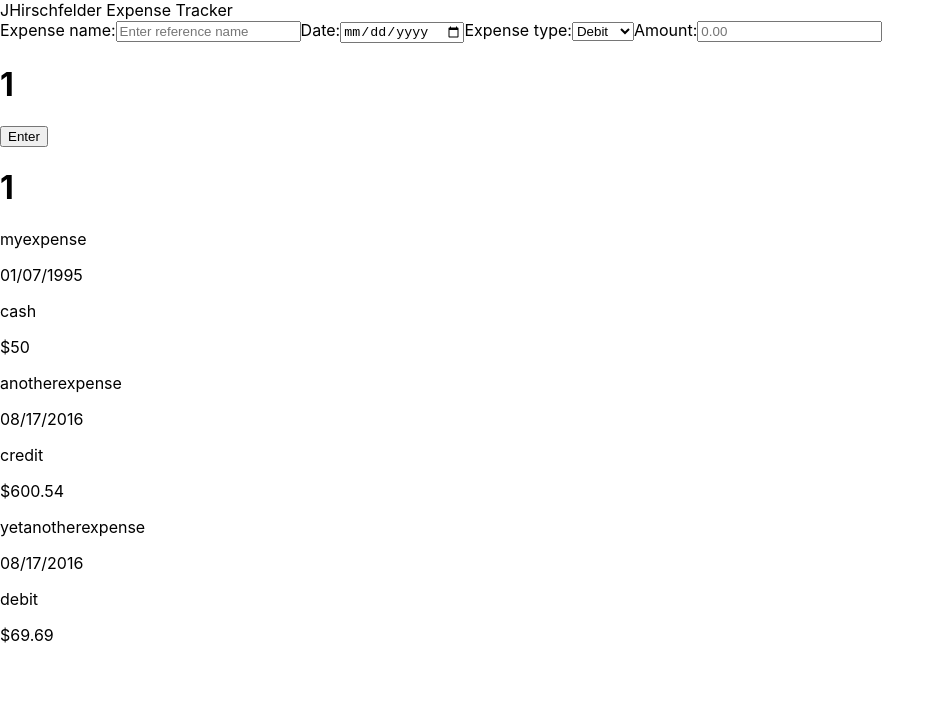
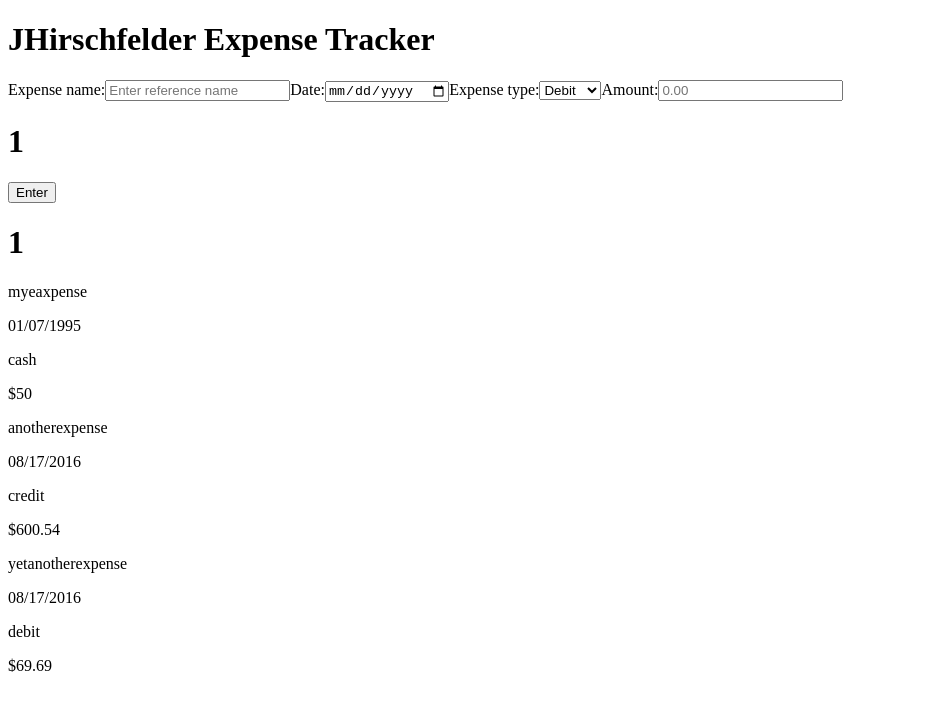
Before and after one commit to JHirschfelder/Expense-tracker-app, a React (Create React App) app: page / in a window 1280 px wide. Shown: the top 710 px of the page, without its empty margins (0-945 px from the left). Built offline with nearby package versions, Linux system fonts and the light colour scheme.

Commit message:
Consolidated components and removed css files

```diff
--- a/src/App.css
+++ /dev/null
@@ -1,38 +0,0 @@
-.App {
-  text-align: center;
-}
-
-.App-logo {
-  height: 40vmin;
-  pointer-events: none;
-}
-
-@media (prefers-reduced-motion: no-preference) {
-  .App-logo {
-    animation: App-logo-spin infinite 20s linear;
-  }
-}
-
-.App-header {
-  background-color: #282c34;
-  min-height: 100vh;
-  display: flex;
-  flex-direction: column;
-  align-items: center;
-  justify-content: center;
-  font-size: calc(10px + 2vmin);
-  color: white;
-}
-
-.App-link {
-  color: #61dafb;
-}
-
-@keyframes App-logo-spin {
-  from {
-    transform: rotate(0deg);
-  }
-  to {
-    transform: rotate(360deg);
-  }
-}
--- a/src/App.js
+++ /dev/null
@@ -1,25 +0,0 @@
-import React from 'react'
-
-import './App.css'
-import DataEntry from "./DataEntry"
-import DataTable from "./DataTable"
-import CreateNewItem from "./CreateNewItem"
-
-
-class App extends React.Component {
-
-  render() {
-
-    return (
-      <div>
-        <div>JHirschfelder Expense Tracker</div>
-        <DataEntry />
-        <CreateNewItem />
-        <DataTable />
-      </div>
-    )
-
-  }
-}
-
-export default App;
--- a/src/DataTable.js
+++ b/src/DataTable.js
@@ -1,6 +1,4 @@
 import React from "react"
-
-import ExpenseLine from "./ExpenseLine"
 
 
 class DataTable extends React.Component {
@@ -8,7 +6,7 @@ class DataTable extends React.Component {
   render() {
 
     let RawExpenseData=[
-      {id:1, name:"myexpense", date:"01/07/1995", type:"cash", amount:"50"},
+      {id:1, name:"myeaxpense", date:"01/07/1995", type:"cash", amount:"50"},
       {id:2, name:"anotherexpense", date:"08/17/2016", type:"credit", amount:"600.54"},
       {id:3, name:"yetanotherexpense", date:"08/17/2016", type:"debit", amount:"69.69"}
     ]
@@ -23,6 +21,22 @@ class DataTable extends React.Component {
       </div>
     )
   }
+
+}
+
+class ExpenseLine extends React.Component {
+
+  render() {
+
+    return (
+      <div>
+          <p>{this.props.name}</p>
+          <p>{this.props.date}</p>
+          <p>{this.props.type}</p>
+          <p>${this.props.amount}</p>
+      </div>
+    )
+  }
 }
 
 export default DataTable
--- a/src/ExpenseLine.js
+++ /dev/null
@@ -1,19 +0,0 @@
-import React from "react"
-
-class ExpenseLine extends React.Component {
-
-  render() {
-
-    return (
-      <div>
-          <p>{this.props.name}</p>
-          <p>{this.props.date}</p>
-          <p>{this.props.type}</p>
-          <p>${this.props.amount}</p>
-      </div>
-    )
-  }
-}
-
-
-export default ExpenseLine
--- a/src/index.css
+++ /dev/null
@@ -1,13 +0,0 @@
-body {
-  margin: 0;
-  font-family: -apple-system, BlinkMacSystemFont, 'Segoe UI', 'Roboto', 'Oxygen',
-    'Ubuntu', 'Cantarell', 'Fira Sans', 'Droid Sans', 'Helvetica Neue',
-    sans-serif;
-  -webkit-font-smoothing: antialiased;
-  -moz-osx-font-smoothing: grayscale;
-}
-
-code {
-  font-family: source-code-pro, Menlo, Monaco, Consolas, 'Courier New',
-    monospace;
-}
--- a/src/index.js
+++ b/src/index.js
@@ -1,11 +1,105 @@
 import React from 'react';
 import ReactDOM from 'react-dom';
+//import DataEntry from "./DataEntry"
+import DataTable from "./DataTable"
+import CreateNewItem from "./CreateNewItem"
+
+class App extends React.Component {
+
+  render() {
+
+    return (
+      <div class="container" styles="margin-top:50px;">
+        <h1>JHirschfelder Expense Tracker</h1>
+        <DataEntry />
+        <CreateNewItem />
+        <DataTable />
+      </div>
+    )
+
+  }
+}
+
+class DataEntry extends React.Component {
+  constructor(props) {
+    super(props)
+    this.state = {
+      idcounter: 1,
+      expensename: "",
+      date: "",
+      expensetype: "",
+      amount: "",
+    }
+
+    this.handleChange = this.handleChange.bind(this)
+    this.handleSubmit = this.handleSubmit.bind(this)
+  }
+
+  handleChange(event) {
+    this.setState({
+      [event.target.name]: event.target.value
+    })
+  }
+
+  handleSubmit() {
+    const NewLineItem = [this.state.expensename, this.state.date, this.state.expensetype, this.state.amount]
+    console.log(NewLineItem)
+  }
+
+  render() {
+
+    return (
+      <form onSubmit={this.handleSubmit}>
+        <span>Expense name:</span>
+          <input
+            type="text"
+            value={this.state.expensename}
+            name="expensename"
+            placeholder="Enter reference name"
+            onChange={this.handleChange}
+          />
+
+        <span>Date:</span>
+          <input
+            type="date"
+            value={this.state.date}
+            name="date"
+            onChange={this.handleChange}
+          />
+
+        <span>Expense type:</span>
+          <select
+            value={this.state.expensetype}
+            name="expensetype"
+            onChange={this.handleChange}
+          >
+              <option value="Debit">Debit</option>
+              <option value="Credit">Credit</option>
+              <option value="Cash">Cash</option>
+              <option value="Crypto">Crypto</option>
+              <option value="Other">Other</option>
+          </select>
+
+        <span>Amount:</span>
+          <input
+            type="number"
+            value={this.state.amount}
+            name="amount"
+            placeholder="0.00"
+            onChange={this.handleChange}
+          />
+          <h1>{this.state.idcounter} {this.state.expensename} {this.state.date} {this.state.expensetype} {this.state.amount}</h1>
+          <button type="button" onClick={this.handleSubmit}>Enter</button>
+      </form>
+    )
+
+  }
+}
 
 
-import './index.css';
-import App from './App';
-
 ReactDOM.render(
-    <App />,
-  document.getElementById('root')
+  <React.StrictMode>
+    <App />
+  </React.StrictMode>,
+  document.getElementById("root")
 );
```
Also changed, not shown: src/CreateNewItem.js (line endings or trailing spaces), src/DataEntry.js (line endings or trailing spaces).
